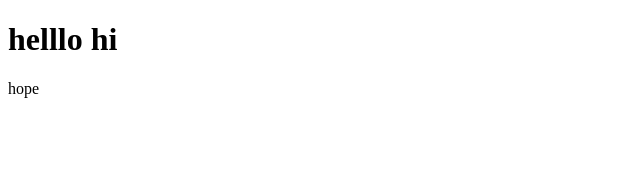
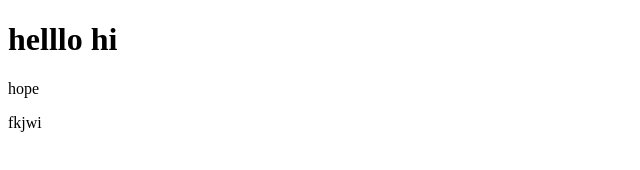
Before and after one commit to Ancestor247/4thweb, a plain HTML site: page index.html in a window 1280 px wide. Shown: the full height of the page, 0-640 px from the left. Drawn offline with Linux system fonts and the light colour scheme.

Commit message:
3rd commit message

```diff
--- a/index.html
+++ b/index.html
@@ -8,5 +8,6 @@
   <body>
     <h1>helllo hi</h1>
     <p>hope</p>
+    <p>fkjwi</p>
   </body>
 </html>
```
